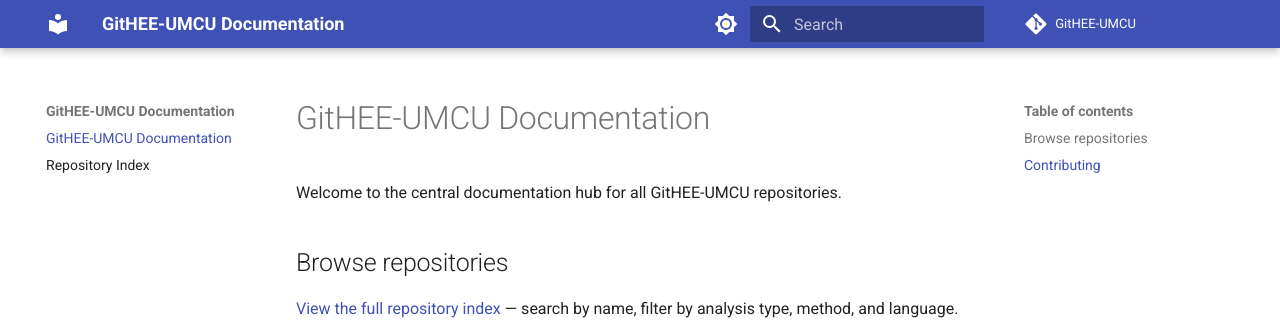
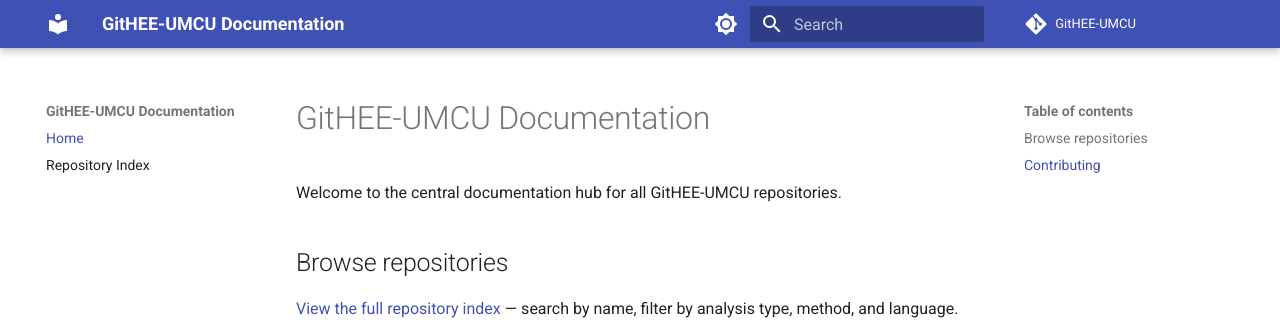
Before and after one commit to GitHEE-UMCU/GitHEE-UMCU.github.io, an MkDocs documentation site: the page built from docs/index.md, in a window 1280 px wide. Shown: the top 323 px of the page. Built offline with MkDocs 1.6.1 and Material for MkDocs 9.7.7, drawn with Linux system fonts in a browser that asks for light colours; part of the change alters nothing that is shown.

```diff
--- a/mkdocs.yml
+++ b/mkdocs.yml
@@ -30,9 +30,12 @@ theme:
 extra_css:
   - stylesheets/extra.css
 
+nav:
+  - Home: index.md
+  - Repository Index: repos.md
+
 plugins:
   - search
-  - awesome-pages
 
 markdown_extensions:
   - admonition
```
